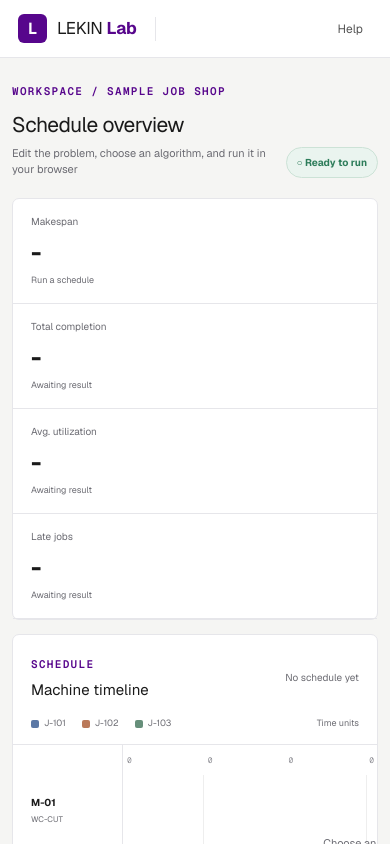
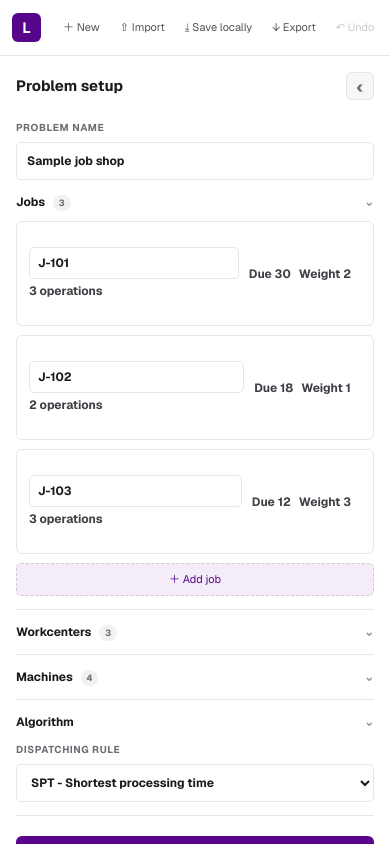
Before and after one commit to Ruturaj-Vasant/Lekin_Web, a Next.js app: page / in a window 390 px wide. Both pictures are taken after a click on the button "Open example". Shown: the top 844 px of the page. Built offline with nearby package versions, Linux system fonts and the light colour scheme.

Commit message:
feat: refine comparison drag and responsive usability

```diff
--- a/app/components/workspace/detail-tabs.tsx
+++ b/app/components/workspace/detail-tabs.tsx
@@ -76,6 +76,7 @@ export function DetailTabs({ result, validationIssues, problem, comparisonResult
     ),
     "Algorithm comparison": comparisonResults.length ? (
       <div className="comparison-wrap">
+        <p className="comparison-help">Select an algorithm to restore its Gantt chart, metrics, and detailed results.</p>
         <table className="comparison-table">
           <thead>
             <tr>
@@ -102,6 +103,7 @@ export function DetailTabs({ result, validationIssues, problem, comparisonResult
                     }}
                   >
                     {row.algorithmId.toUpperCase()}
+                    {result?.algorithmId === row.algorithmId && <span>Viewing</span>}
                   </button>
                 </td>
                 <td className={row.feasible ? "success-text" : "issue-warning"}>{row.status}</td>
--- a/app/components/workspace/gantt-chart.tsx
+++ b/app/components/workspace/gantt-chart.tsx
@@ -21,6 +21,14 @@ export function GanttChart({ schedule, problem, dragMessage, onCheckMove, onMove
   const makespan = Math.max(1, ...machineSchedules.flatMap((machine) => machine.operations.map((operation) => operation.endTime)));
   const ticks = Array.from({ length: 8 }, (_, index) => Math.round((makespan * index) / 7));
   const colors = new Map(problem.jobs.map((job) => [job.jobId, job.rgb ? `rgb(${job.rgb.join(",")})` : "#57068c"]));
+  const draggedOperation = machineSchedules.flatMap((machine) => machine.operations).find(
+    (operation) => operation.scheduledOperationId === draggedOperationId,
+  );
+  const draggedDefinition = draggedOperation
+    ? problem.jobs.find((job) => job.jobId === draggedOperation.jobId)?.operations.find(
+        (operation) => operation.operationIndex === draggedOperation.operationIndex,
+      )
+    : undefined;
   function placement(event: DragEvent<HTMLDivElement>, machineId: string): DropCandidate | null {
     if (!draggedOperationId) return null;
     const bounds = event.currentTarget.getBoundingClientRect();
@@ -49,7 +57,7 @@ export function GanttChart({ schedule, problem, dragMessage, onCheckMove, onMove
   }
   return (
     <section className="gantt-card" aria-labelledby="gantt-title">
-      <div className="card-head"><div><span className="section-kicker">Schedule</span><h2 id="gantt-title">Machine timeline</h2></div><span className="chart-status">{schedule ? `${schedule.time} time units · Drag operations to edit` : "No schedule yet"}</span></div>
+      <div className="card-head"><div><span className="section-kicker">Schedule</span><h2 id="gantt-title">Machine timeline</h2></div><span className="chart-status">{schedule ? `${schedule.time} time units · Grab an operation and place it on a machine lane` : "No schedule yet"}</span></div>
       <div className="legend">{problem.jobs.map((job) => <span key={job.jobId}><i style={{ background: colors.get(job.jobId) }} />{job.jobId}</span>)}<span className="legend-note">Time units</span></div>
       <div className="gantt" style={{ height: `${Math.max(190, 30 + machineSchedules.length * 72)}px` }}>
         <div className="machine-labels">{machineSchedules.map((machine) => <span key={machine.machineId}>{machine.machineId}<small>{machine.workcenterId ?? "Unassigned"}</small></span>)}</div>
@@ -58,9 +66,10 @@ export function GanttChart({ schedule, problem, dragMessage, onCheckMove, onMove
           <div className="grid">{machineSchedules.map((machine) => <div className="grid-row" key={machine.machineId} />)}</div>
           {schedule && <div className="drop-lanes">{machineSchedules.map((machine) => {
             const active = candidate?.machineId === machine.machineId;
+            const compatible = !draggedDefinition || machine.workcenterId === draggedDefinition.workcenterId;
             return <div
               key={machine.machineId}
-              className={`drop-lane${active ? candidate.rejection ? " drop-invalid" : " drop-valid" : ""}`}
+              className={`drop-lane${draggedOperationId ? compatible ? " drop-ready" : " drop-blocked" : ""}${active ? candidate.rejection ? " drop-invalid" : " drop-valid" : ""}`}
               aria-label={`Drop operation on ${machine.machineId}`}
               onDragOver={(event) => dragOver(event, machine.machineId)}
               onDrop={(event) => drop(event, machine.machineId)}
@@ -69,7 +78,7 @@ export function GanttChart({ schedule, problem, dragMessage, onCheckMove, onMove
           {machineSchedules.flatMap((machine, machineIndex) => machine.operations.map((operation) => (
             <div
               key={operation.scheduledOperationId}
-              className={`bar${operation.manuallyModified ? " bar-manual" : ""}`}
+              className={`bar${operation.manuallyModified ? " bar-manual" : ""}${draggedOperationId === operation.scheduledOperationId ? " bar-dragging" : ""}`}
               draggable
               aria-label={`Drag ${operation.scheduledOperationId}`}
               onDragStart={(event) => { setDraggedOperationId(operation.scheduledOperationId); event.dataTransfer.effectAllowed = "move"; event.dataTransfer.setData("text/plain", operation.scheduledOperationId); }}
@@ -77,7 +86,7 @@ export function GanttChart({ schedule, problem, dragMessage, onCheckMove, onMove
               style={{ background: colors.get(operation.jobId), left: `${(operation.startTime / makespan) * 100}%`, width: `${Math.max(1, ((operation.endTime - operation.startTime) / makespan) * 100)}%`, top: `${42 + machineIndex * 72}px` }}
               title={`${operation.jobId} operation ${operation.operationIndex + 1}: ${operation.startTime}–${operation.endTime}`}
             >
-              <span>{operation.jobId} · O{operation.operationIndex + 1}</span><small>{operation.endTime - operation.startTime}u</small>
+              <i className="drag-handle" aria-hidden="true">⋮⋮</i><span>{operation.jobId} · O{operation.operationIndex + 1}</span><small>{operation.endTime - operation.startTime}u</small>
             </div>
           )))}
           {!schedule && <p className="gantt-empty">Choose an algorithm and run the sample problem.</p>}
--- a/app/globals.css
+++ b/app/globals.css
@@ -97,3 +97,68 @@
 .recent-project-delete{border:0;background:none;color:var(--warning);font-size:11px;padding:8px 14px;flex-shrink:0}
 .recent-project-delete:hover{text-decoration:underline}
 @media(max-width:680px){.recent-projects{padding:0 16px}}
+
+/* Usability refinements */
+.comparison-help{margin:2px 0 10px;color:var(--muted);font-size:10px}
+.brand{white-space:nowrap}
+.comparison-select{display:inline-flex;align-items:center;gap:7px}
+.comparison-select span{padding:2px 5px;border-radius:8px;background:var(--violet);color:white;font-size:8px;font-weight:650}
+.drop-lane.drop-ready{background:#f2f8f566;box-shadow:inset 0 0 0 1px #b8d9c8}
+.drop-lane.drop-blocked{background:#fbf1ed88;box-shadow:inset 0 0 0 1px #edc9bd}
+.drop-lane.drop-valid{background:#dff1e7;border-color:#79b397;box-shadow:inset 0 0 0 2px #79b397}
+.drop-lane.drop-invalid{background:#f9e4dd;border-color:#d98c73;box-shadow:inset 0 0 0 2px #d98c73}
+.bar{padding-left:20px;transition:opacity .12s ease,transform .12s ease,box-shadow .12s ease}
+.bar:hover{transform:translateY(-1px);box-shadow:inset 0 0 0 1px #ffffff55,0 3px 8px #00000025}
+.bar.bar-dragging{opacity:.48;transform:scale(.98)}
+.drag-handle{position:absolute;left:6px;top:50%;transform:translateY(-50%);font-style:normal;font-size:10px;letter-spacing:-3px;opacity:.75}
+
+/* Responsive workbench usability */
+@media(max-width:1100px){
+  .appbar{gap:8px;padding:0 12px}
+  .divider{margin:0 8px}
+  .project span{display:none}
+  .app-actions{min-width:0;overflow-x:auto;scrollbar-width:none}
+  .app-actions::-webkit-scrollbar{display:none}
+  .app-actions button{display:block!important;white-space:nowrap}
+}
+@media(max-width:760px){
+  .appbar{height:56px}
+  .appbar>.divider,.project{display:none}
+  .brand{flex-shrink:0}
+  .app-actions{margin-left:6px}
+  .app-actions .divider{display:none}
+  .app-body,.app-body.sidebar-collapsed{display:block;min-height:calc(100vh - 56px)}
+  .sidebar{display:block;border-right:0;border-bottom:1px solid var(--line);padding:16px}
+  .sidebar-rail{display:flex;align-items:center;flex-direction:row;padding:9px 12px;border-right:0;border-bottom:1px solid var(--line)}
+  .sidebar-rail span{writing-mode:horizontal-tb;transform:none}
+  .canvas{padding:18px 12px 36px}
+  .canvas-head{align-items:flex-start;gap:12px}
+  .chart-status{max-width:220px;text-align:right;line-height:1.45}
+  .gantt{grid-template-columns:96px minmax(560px,1fr)}
+  .machine-labels span{padding-left:12px}
+}
+@media(max-width:480px){
+  .brand{font-size:0;gap:0}
+  .brand-mark{font-size:15px}
+  .app-actions button{padding:7px 8px;font-size:11px}
+  .canvas-head{display:block}
+  .valid-pill{display:inline-block;margin-top:10px}
+  .metrics{grid-template-columns:repeat(2,minmax(0,1fr))}
+  .metrics article{min-width:0;padding:13px 14px;border-right:1px solid var(--line)!important}
+  .metrics article:nth-child(even){border-right:0!important}
+  .metrics article:nth-child(-n+2){border-bottom:1px solid var(--line)!important}
+  .metrics article:nth-last-child(-n+2){border-bottom:0!important}
+  .metrics strong{font-size:23px}
+  .summary-grid{grid-template-columns:repeat(2,minmax(0,1fr))}
+  .summary-grid article,.summary-grid article:nth-child(odd),.summary-grid article:nth-last-child(-n+2){border-right:1px solid var(--line);border-bottom:1px solid var(--line)}
+  .summary-grid article:nth-child(even){border-right:0}
+  .summary-grid article:nth-last-child(-n+2){border-bottom:0}
+  .card-head{align-items:flex-start;gap:10px}
+  .chart-status{max-width:160px}
+  .legend{gap:10px;overflow-x:auto}
+  .legend span{white-space:nowrap}
+  .tabs{padding:0 6px}
+}
+@media(min-width:761px) and (max-width:900px){
+  .appbar>.divider,.project{display:none}
+}
```
Also changed, not shown: 1 other file (tests, documents, lock files or other folders).
